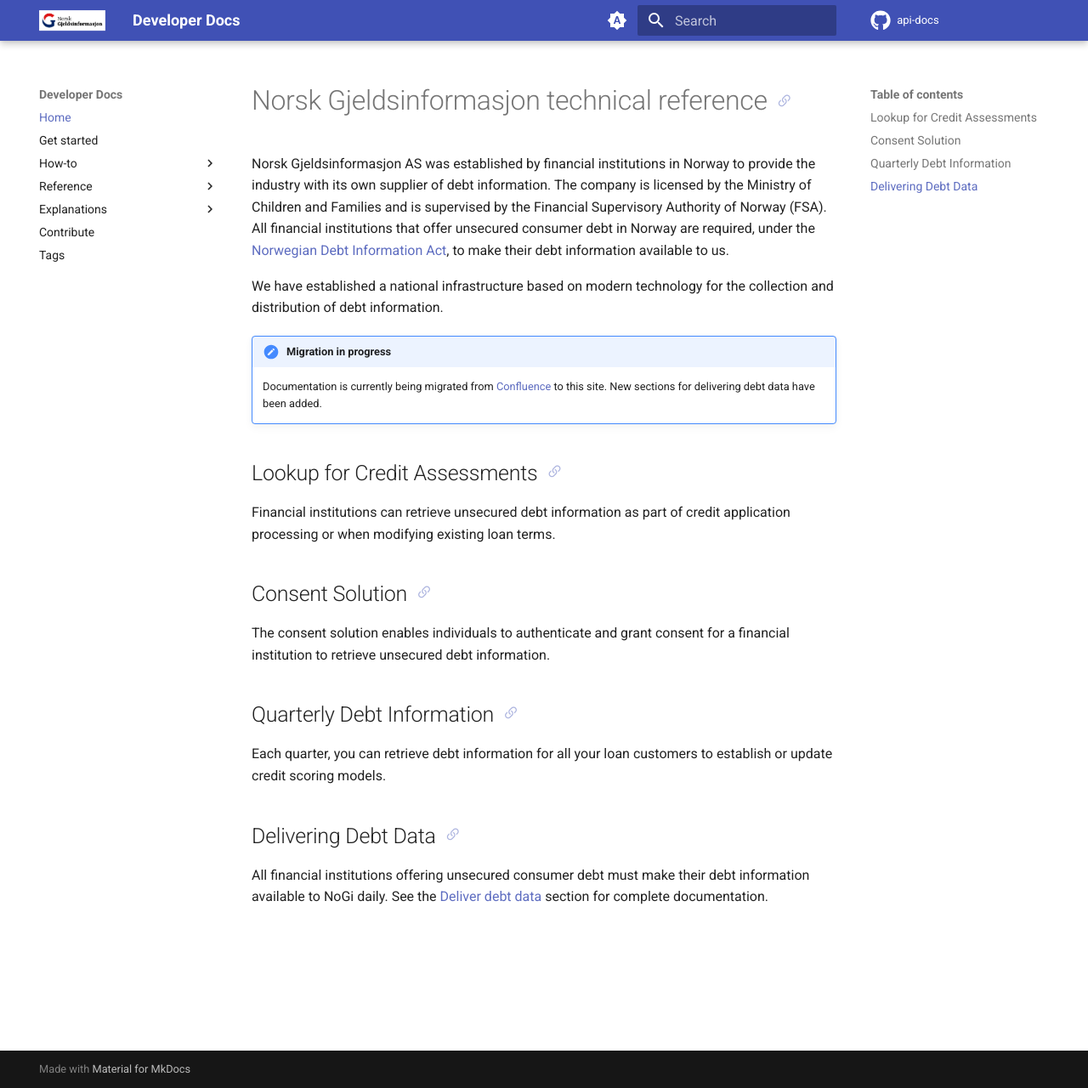
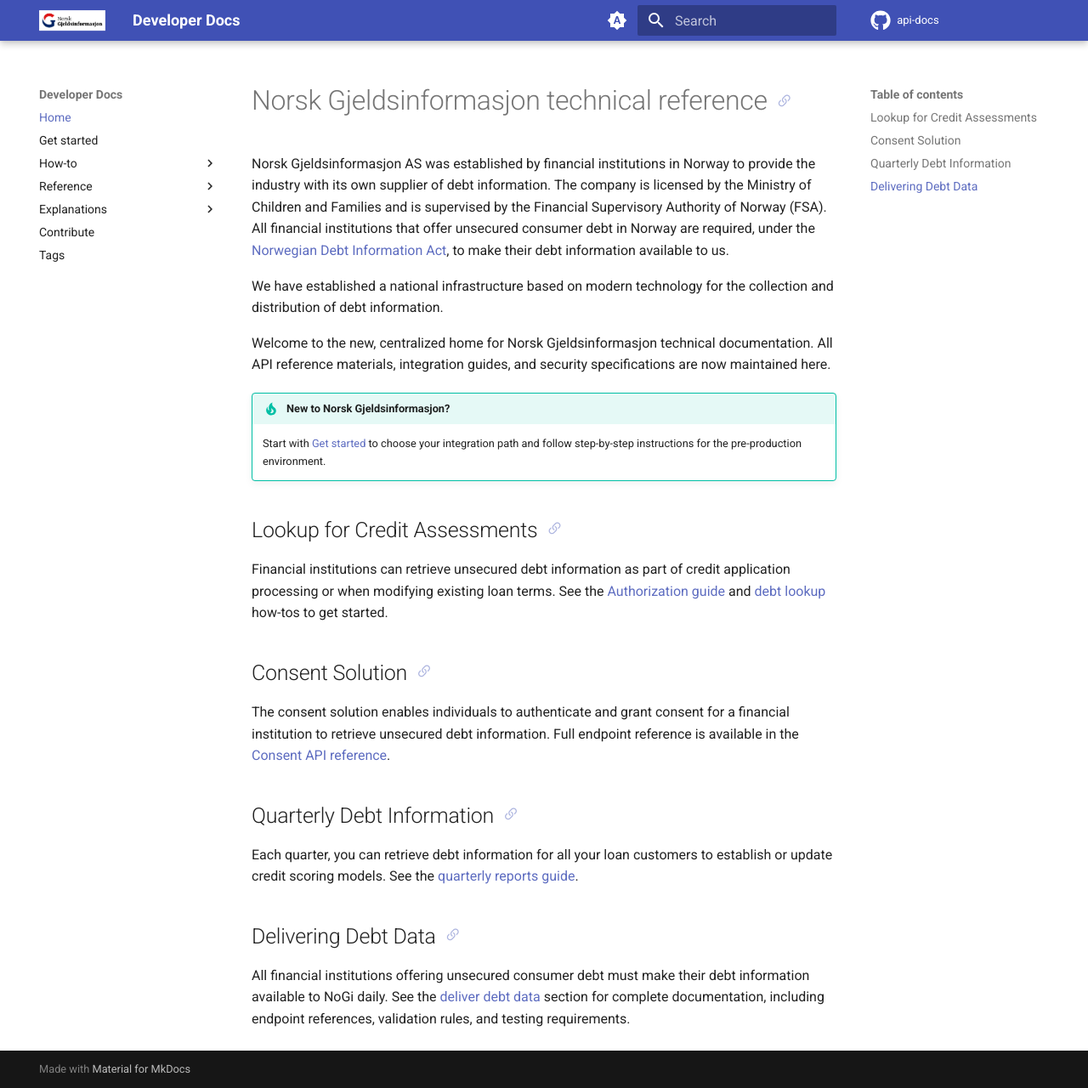
Before and after one commit to norsk-gjeldsinformasjon/api-docs, an MkDocs documentation site: the page built from docs/index.md, in a window 1280 px wide and 1280 px high. Shown: the whole window at 85% size. Built offline with MkDocs 1.6.1 and Material for MkDocs 9.7.7, drawn with Linux system fonts in a browser that asks for light colours; comment, search, counter and statistics services are not loaded.

Commit message:
Documentation improvements
Fix homepage banner by removing "Migration in progress" because this
encourages people to leave this page.

Improvements to "Get Started" pages for consent and Openapi page.

```diff
--- a/docs/index.md
+++ b/docs/index.md
@@ -4,21 +4,23 @@ Norsk Gjeldsinformasjon AS was established by financial institutions in Norway t
 
 We have established a national infrastructure based on modern technology for the collection and distribution of debt information.
 
-!!! note "Migration in progress"
-    Documentation is currently being migrated from [Confluence](https://norskgjeld.atlassian.net/wiki/spaces/GJEL/overview) to this site. New sections for delivering debt data have been added.
+Welcome to the new, centralized home for Norsk Gjeldsinformasjon technical documentation. All API reference materials, integration guides, and security specifications are now maintained here.
+
+!!! tip "New to Norsk Gjeldsinformasjon?"
+    Start with [Get started](get-started/index.md) to choose your integration path and follow step-by-step instructions for the pre-production environment.
 
 ## Lookup for Credit Assessments
 
-Financial institutions can retrieve unsecured debt information as part of credit application processing or when modifying existing loan terms.
+Financial institutions can retrieve unsecured debt information as part of credit application processing or when modifying existing loan terms. See the [Authorization guide](howto/authorize.md) and [debt lookup](howto/lookup-debt-with-consent.md) how-tos to get started.
 
 ## Consent Solution
 
-The consent solution enables individuals to authenticate and grant consent for a financial institution to retrieve unsecured debt information.
+The consent solution enables individuals to authenticate and grant consent for a financial institution to retrieve unsecured debt information. Full endpoint reference is available in the [Consent API reference](reference/consent/index.md).
 
 ## Quarterly Debt Information
 
-Each quarter, you can retrieve debt information for all your loan customers to establish or update credit scoring models.
+Each quarter, you can retrieve debt information for all your loan customers to establish or update credit scoring models. See the [quarterly reports guide](howto/quarterly-debt-reports.md).
 
 ## Delivering Debt Data
 
-All financial institutions offering unsecured consumer debt must make their debt information available to NoGi daily. See the [Deliver debt data](howto/deliver-debt-data/Onboarding_and_Scenarios.md) section for complete documentation.
+All financial institutions offering unsecured consumer debt must make their debt information available to NoGi daily. See the [deliver debt data](howto/deliver-debt-data/Onboarding_and_Scenarios.md) section for complete documentation, including endpoint references, validation rules, and testing requirements.
--- a/docs/reference/openapi.json
+++ b/docs/reference/openapi.json
@@ -35,8 +35,8 @@
     }
   ],
   "externalDocs": {
-    "description": "Norskgjeld public documentation",
-    "url": "https://norskgjeld.atlassian.net/wiki/spaces/GJEL/overview"
+    "description": "Norsk Gjeldsinformasjon API documentation",
+    "url": "https://norskgjeld.github.io/api-docs/"
   },
   "paths": {
     "/v1/consent/agreement": {
```
Also changed, not shown: docs/get-started/index.md (+139 -17 lines), docs/reference/openapi.md (+27 -0 lines).
